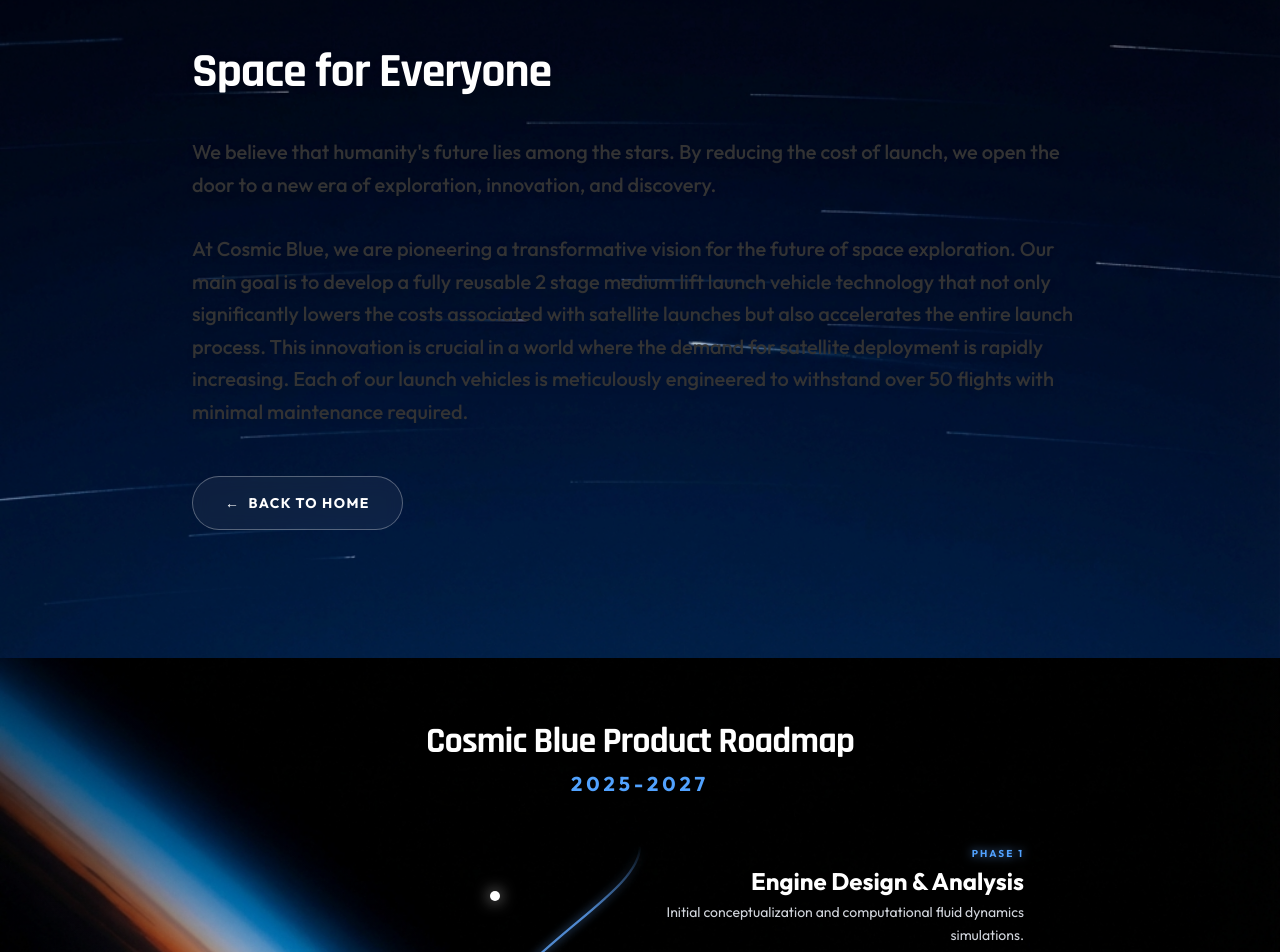
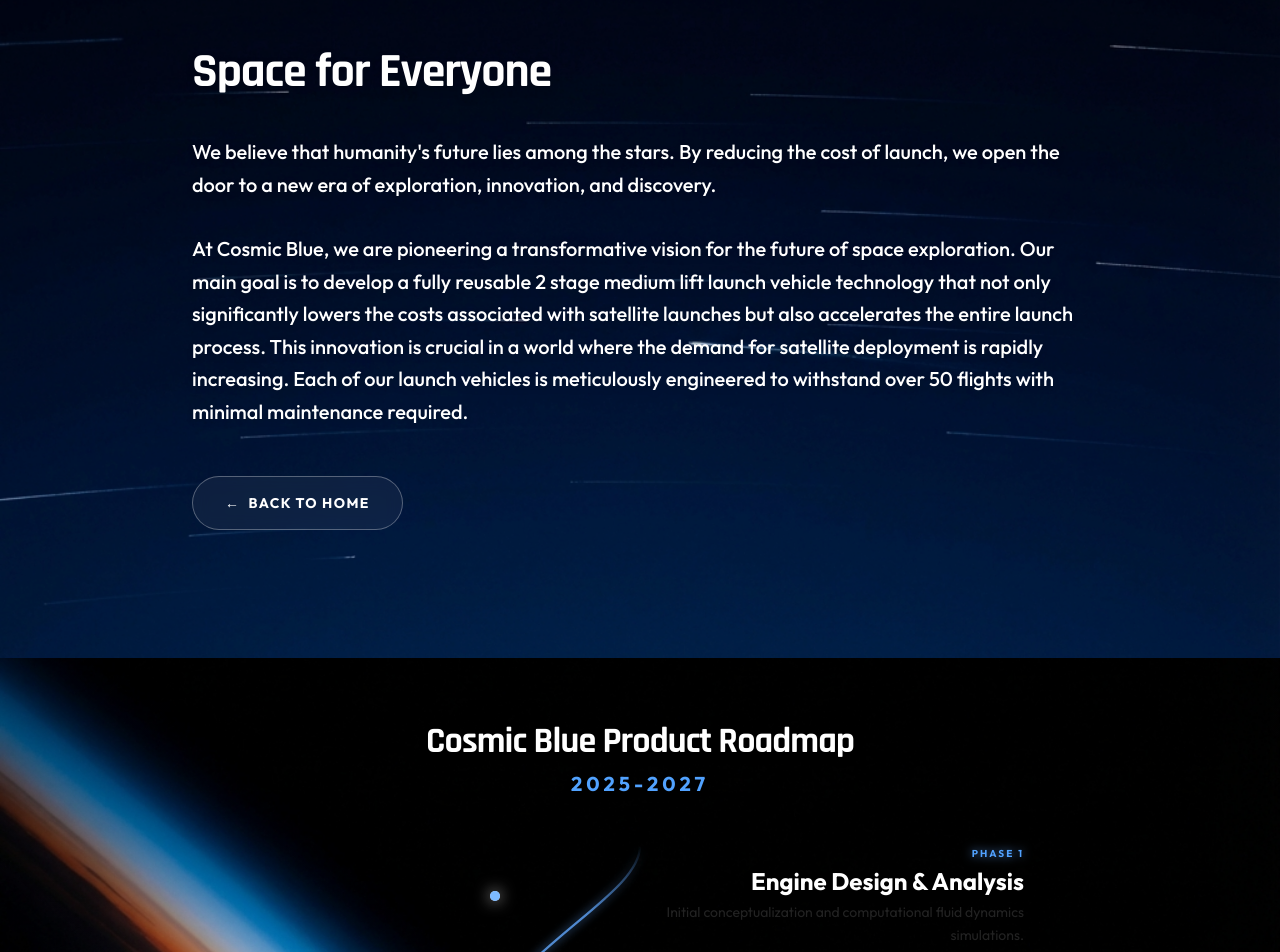
Before and after one commit to Ashwin-07-03/Cosmic-Blue, a Next.js app: page /mission in a window 1280 px wide. Shown: the part 880-1832 px from the top of the page. Built offline with nearby package versions, Linux system fonts and the light colour scheme.

Commit message:
Make text pure white in mission section and stop roadmap dots blinking

```diff
--- a/src/app/mission/page.tsx
+++ b/src/app/mission/page.tsx
@@ -69,7 +69,7 @@
                             <h2 className="text-5xl font-bold text-white mb-10 font-heading tracking-tight drop-shadow-lg">
                                 Space for Everyone
                             </h2>
-                            <div className="space-y-8 text-lg md:text-xl text-gray-200 font-medium leading-relaxed drop-shadow-md">
+                            <div className="space-y-8 text-lg md:text-xl text-white font-medium leading-relaxed drop-shadow-md">
                                 <p>
                                     We believe that humanity's future lies among the stars. By reducing the cost of launch,
                                     we open the door to a new era of exploration, innovation, and discovery.
@@ -188,7 +188,7 @@
                                             {item.subtitle && (
                                                 <p className="text-blue-200 text-sm mb-1 font-medium">{item.subtitle}</p>
                                             )}
-                                            <p className="text-gray-300 text-sm leading-relaxed max-w-sm ml-0 md:ml-auto md:mr-0">
+                                            <p className="text-gray-100 text-sm leading-relaxed max-w-sm ml-0 md:ml-auto md:mr-0">
                                                 {index % 2 !== 0 && (
                                                     <span className="md:ml-0 md:mr-auto block">{item.desc}</span>
                                                 )}
@@ -207,7 +207,7 @@
                                         ${index === 3 ? 'md:translate-x-[150px]' : ''}
                                         ${index === 4 ? 'md:translate-x-0' : ''}
                                     `}>
-                                        <div className="absolute inset-0 bg-blue-400 rounded-full animate-ping opacity-75" />
+                                        <div className="absolute inset-0 bg-blue-400 rounded-full opacity-75" />
                                     </div>
 
                                     {/* Spacer for layout balance */}
```
